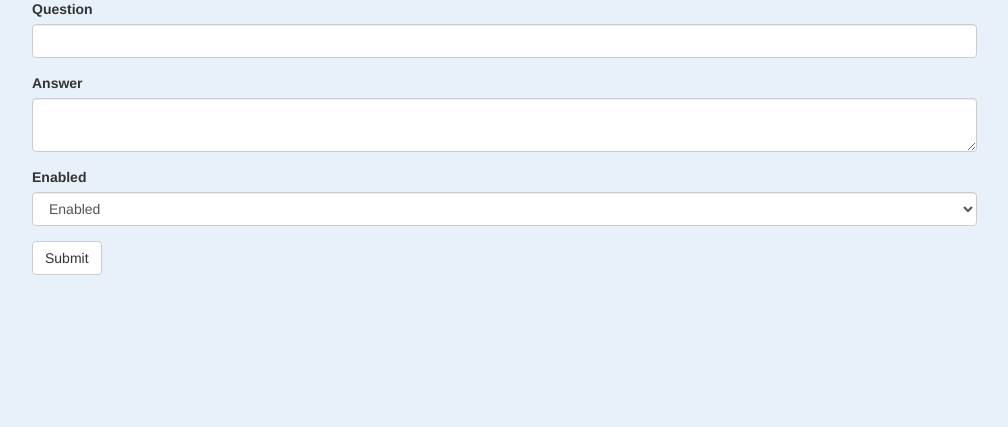
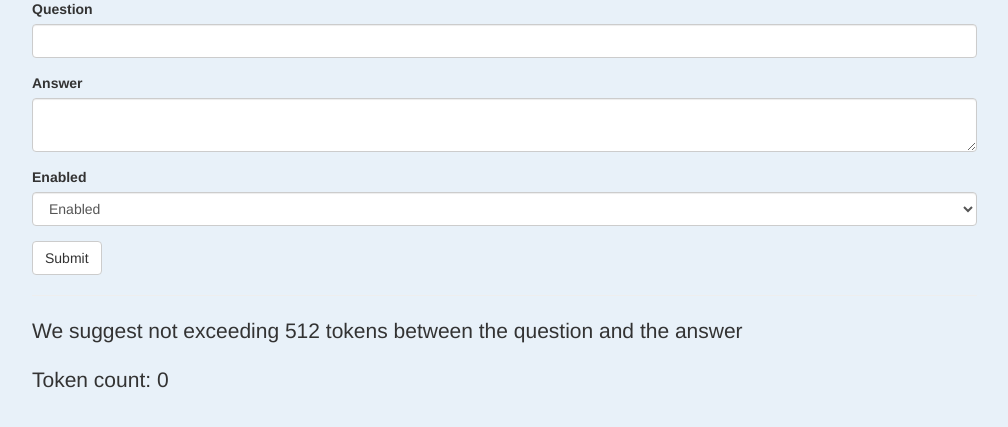
Before and after one commit to patw/RAGTAG, a Flask app: page /chunk in a window 1280 px wide. Shown: the part 212-639 px from the top of the page, without its empty margins (38-1046 px from the left). Run offline with Flask 3, Linux system fonts and the light colour scheme; some libraries are stand-ins or nearby versions.

Commit message:
Added token counting and warning to chunk input

```diff
--- a/templates/chunk.html
+++ b/templates/chunk.html
@@ -2,6 +2,30 @@
 {% import "bootstrap/wtf.html" as wtf %}
 
 {% block content %}
+
+<script>
+    function countWords() {
+        // Get the textarea element
+        var textarea = document.getElementById('chunk_answer');
+        var textinput = document.getElementById('chunk_question');
+
+        // Get the text content from the textarea
+        var text = textarea.value + textinput.value;
+
+        // Remove leading and trailing white spaces
+        text = text.trim();
+
+        // Split the text into words by spaces
+        var words = text.split(/\s+/);
+
+        // Count the number of words
+        var wordCount = words.length;
+
+        // Display the word count in the label
+        var label = document.getElementById('wordCountLabel');
+        label.textContent = 'Token count: ' + wordCount;
+    }
+</script>
 
 <div class="container">
     <div class="row">
@@ -12,6 +36,21 @@
 
             {{ wtf.quick_form(form) }}
 
+            <script>
+                var textarea = document.querySelector('textarea[name="chunk_answer"]');
+                var textinput = document.querySelector('input[name="chunk_question"]');
+                textarea.oninput = function() {
+                    countWords();
+                };
+                textinput.oninput = function() {
+                    countWords();
+                };
+            </script>
+
+            <hr/>
+            <p class="lead">We suggest not exceeding 512 tokens between the question and the answer</p>
+            <label class="lead" id="wordCountLabel">Token count: 0</label>
+
         </div>
     </div>
 </div>
```
